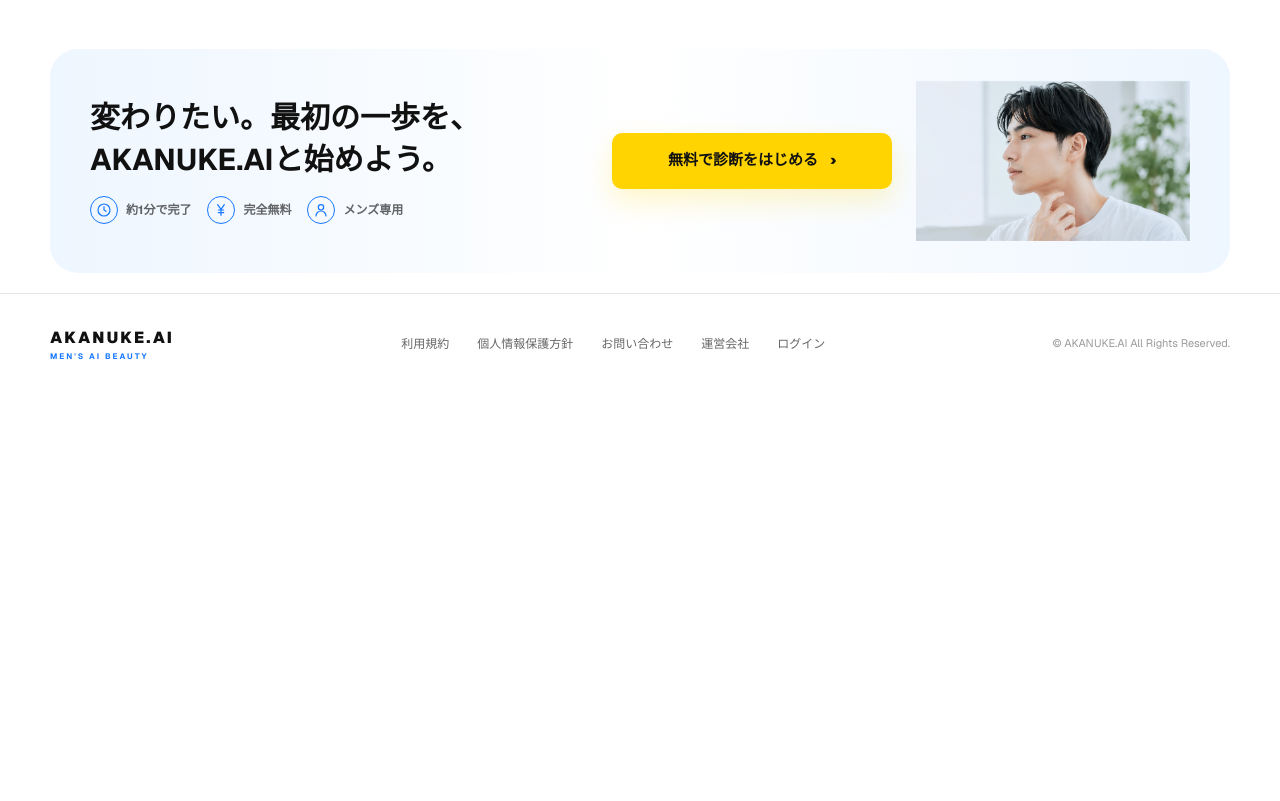
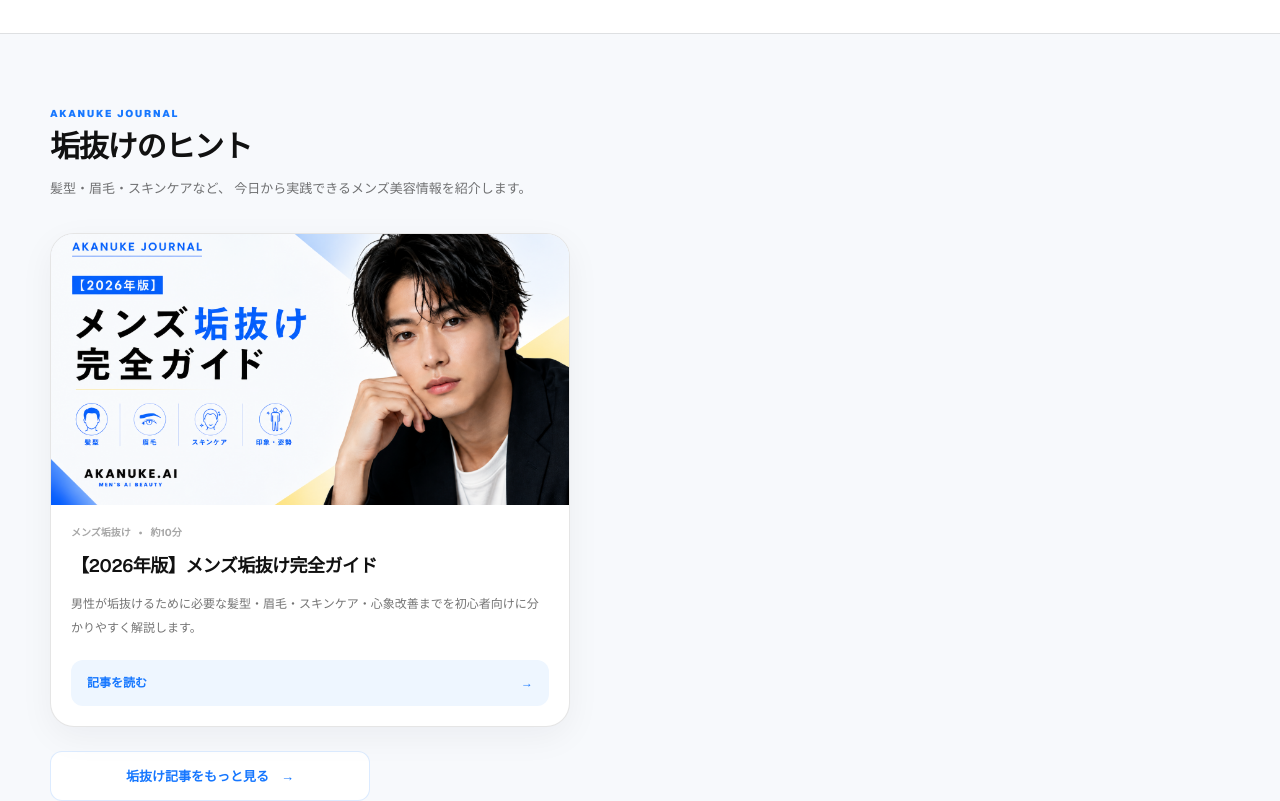
Before and after one commit to mori10tech/akanuke-ai, a Next.js app: page / in a window 1280 px wide. Shown: the part 3200-4001 px from the top of the page. Before the commit the page ends 3594 px from the top, so only its background shows below. Built offline with nearby package versions, Linux system fonts and the light colour scheme.

Commit message:
トップページにオウンドメディア導線を追加

```diff
--- a/app/page.tsx
+++ b/app/page.tsx
@@ -7,6 +7,7 @@ import {
   type ReactNode,
 } from "react";
 import Logo from "./components/Logo";
+import { getAllArticles } from "../data/articles";
 
 type IconName =
   | "clock"
@@ -287,6 +288,9 @@ function FaqItem({
 export default function Home() {
   const [openFaqIndex, setOpenFaqIndex] =
     useState<number | null>(null);
+
+    const featuredArticles =
+  getAllArticles().slice(0, 3);
 
   const toggleFaq = (index: number) => {
     setOpenFaqIndex((current) =>
@@ -662,6 +666,84 @@ export default function Home() {
   </div>
 </section>
 
+<section className="border-t border-black/10 bg-[#F7F9FC] px-4 py-14 sm:py-18">
+  <div className="site-container">
+    <div className="flex items-end justify-between gap-4">
+      <div>
+        <p className="text-[10px] font-black tracking-[0.18em] text-[#1677FF]">
+          AKANUKE JOURNAL
+        </p>
+
+        <h2 className="mt-2 text-2xl font-semibold tracking-[-0.04em] sm:text-3xl">
+          垢抜けのヒント
+        </h2>
+
+        <p className="mt-3 max-w-[560px] text-[13px] leading-6 text-black/55">
+          髪型・眉毛・スキンケアなど、
+          今日から実践できるメンズ美容情報を紹介します。
+        </p>
+      </div>
+    </div>
+
+    <div
+      className={`mt-8 grid gap-5 ${
+        featuredArticles.length > 1
+          ? "md:grid-cols-2 lg:grid-cols-3"
+          : "max-w-[520px]"
+      }`}
+    >
+      {featuredArticles.map((article) => (
+        <Link
+          key={article.slug}
+          href={`/articles/${article.slug}`}
+          className="group overflow-hidden rounded-[24px] border border-black/10 bg-white shadow-[0_10px_34px_rgba(15,23,42,0.05)] transition hover:-translate-y-1 hover:shadow-[0_18px_46px_rgba(15,23,42,0.09)]"
+        >
+          <div className="relative aspect-[1200/630] overflow-hidden bg-[#EEF6FF]">
+            <Image
+              src={article.image}
+              alt={article.title}
+              fill
+              sizes="(max-width: 767px) 100vw, 380px"
+              className="object-cover transition duration-500 group-hover:scale-[1.02]"
+            />
+          </div>
+
+          <div className="p-5">
+            <div className="flex items-center gap-2 text-[10px] font-bold text-black/35">
+              <span>{article.category}</span>
+              <span aria-hidden="true">•</span>
+              <span>{article.readingTime}</span>
+            </div>
+
+            <h3 className="mt-3 text-[18px] font-semibold leading-7 tracking-[-0.03em] text-[#111111]">
+              {article.title}
+            </h3>
+
+            <p className="mt-3 line-clamp-2 text-[12px] leading-6 text-black/55">
+              {article.description}
+            </p>
+
+            <div className="mt-5 flex min-h-[46px] items-center justify-between rounded-[12px] bg-[#EEF6FF] px-4 text-[12px] font-black text-[#1677FF] transition group-hover:bg-white">
+              <span>記事を読む</span>
+              <span aria-hidden="true">→</span>
+            </div>
+          </div>
+        </Link>
+      ))}
+    </div>
+
+    <Link
+      href="/articles"
+      className="mt-6 flex min-h-[50px] w-full items-center justify-center rounded-[12px] border border-[#1677FF]/15 bg-white px-5 text-[13px] font-black text-[#1677FF] transition hover:bg-[#EEF6FF] sm:max-w-[320px]"
+    >
+      垢抜け記事をもっと見る
+      <span className="ml-3" aria-hidden="true">
+        →
+      </span>
+    </Link>
+  </div>
+</section>
+
       <section className="px-4 pb-5 pt-4">
         <div className="site-container overflow-hidden rounded-[28px] bg-gradient-to-r from-[#EEF6FF] via-white to-[#EEF6FF] px-6 py-8 sm:px-10">
           <div className="grid items-center gap-6 lg:grid-cols-[1fr_auto_0.55fr]">
@@ -710,6 +792,11 @@ export default function Home() {
           </div>
 
           <div className="flex flex-wrap justify-center gap-x-7 gap-y-3 text-xs font-medium text-black/60">
+
+  <Link href="/articles">
+  垢抜け記事
+</Link>
+
   <Link href="/terms">
     利用規約
   </Link>
--- a/app/result/page.tsx
+++ b/app/result/page.tsx
@@ -341,9 +341,6 @@ export default function ResultPage() {
   const [loadError, setLoadError] =
     useState("");
 
-  const [backHref, setBackHref] =
-    useState("/upload");
-
   const [isHistoryView, setIsHistoryView] =
     useState(false);
 
@@ -373,7 +370,6 @@ export default function ResultPage() {
     }
 
     if (savedBackHref === "/history") {
-      setBackHref("/history");
       setIsHistoryView(true);
     }
 
```
